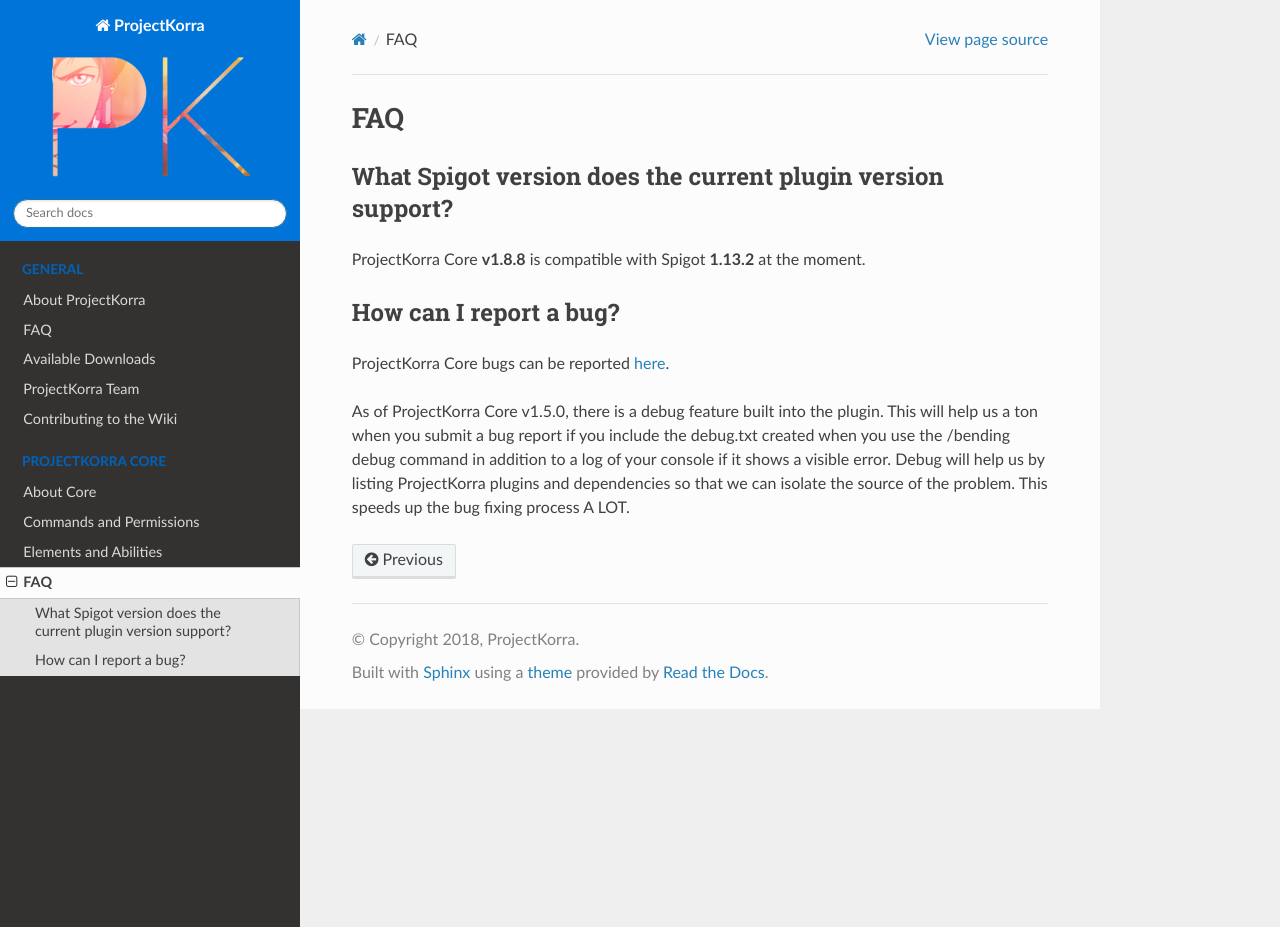
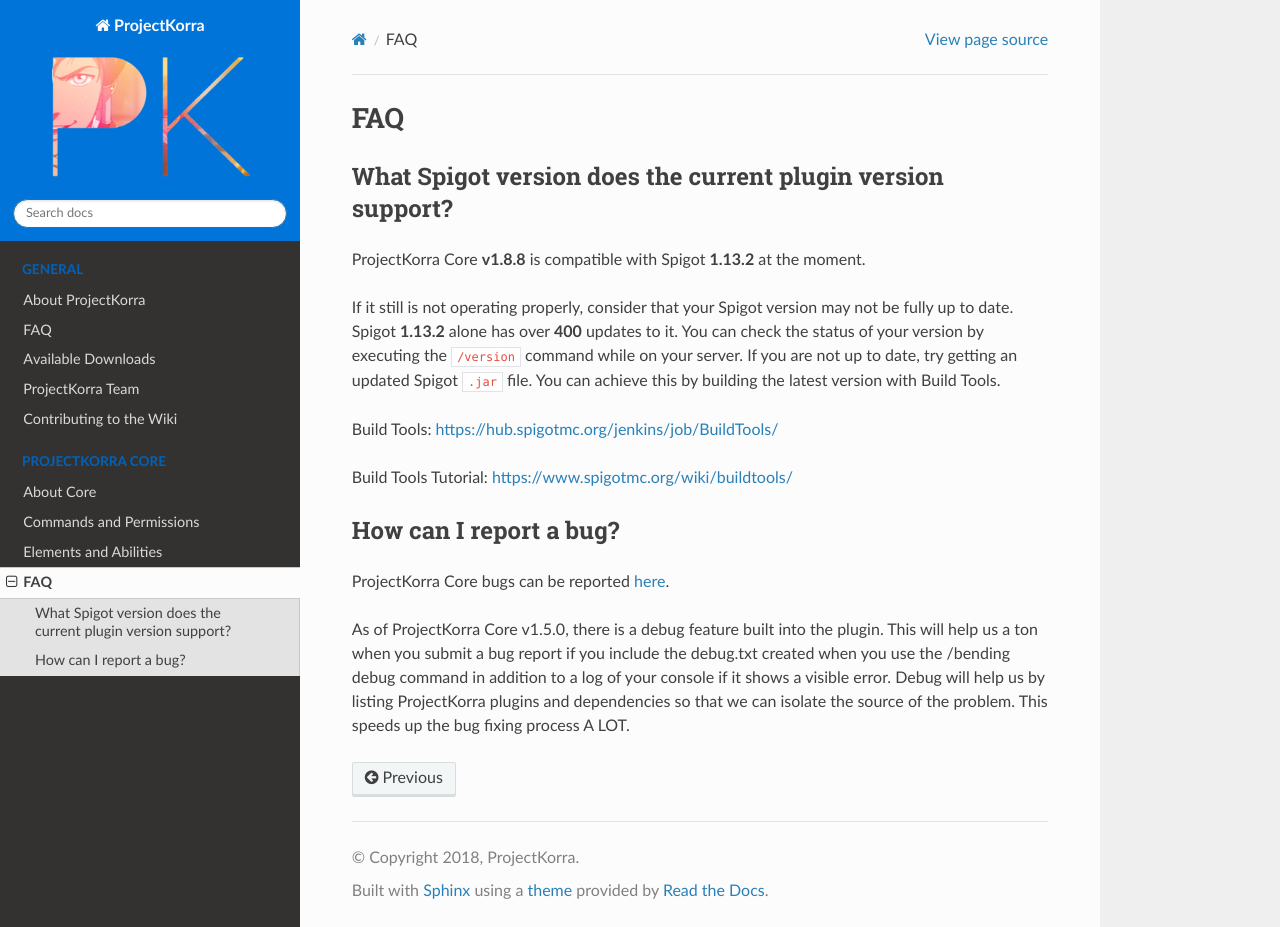
Before and after one commit to ProjectKorra/ProjectKorraWiki, a Sphinx documentation site: the page built from source/pkcore/faq.rst, in a window 1280 px wide and 927 px high. Built offline with Sphinx 7.4.7 and the Read the Docs theme 2.0.0, drawn with Linux system fonts in a browser that asks for light colours.

Commit message:
Update faq.rst
Included this because it is a common problem we currently have.

```diff
--- a/source/pkcore/faq.rst
+++ b/source/pkcore/faq.rst
@@ -8,6 +8,12 @@
 ============================================================
 
 ProjectKorra Core **v1.8.8** is compatible with Spigot **1.13.2** at the moment.
+
+If it still is not operating properly, consider that your Spigot version may not be fully up to date. Spigot **1.13.2** alone has over **400** updates to it. You can check the status of your version by executing the ``/version`` command while on your server. If you are not up to date, try getting an updated Spigot ``.jar`` file. You can achieve this by building the latest version with Build Tools.
+
+Build Tools: https://hub.spigotmc.org/jenkins/job/BuildTools/
+
+Build Tools Tutorial: https://www.spigotmc.org/wiki/buildtools/
 
 .. _corebug:
 
```
